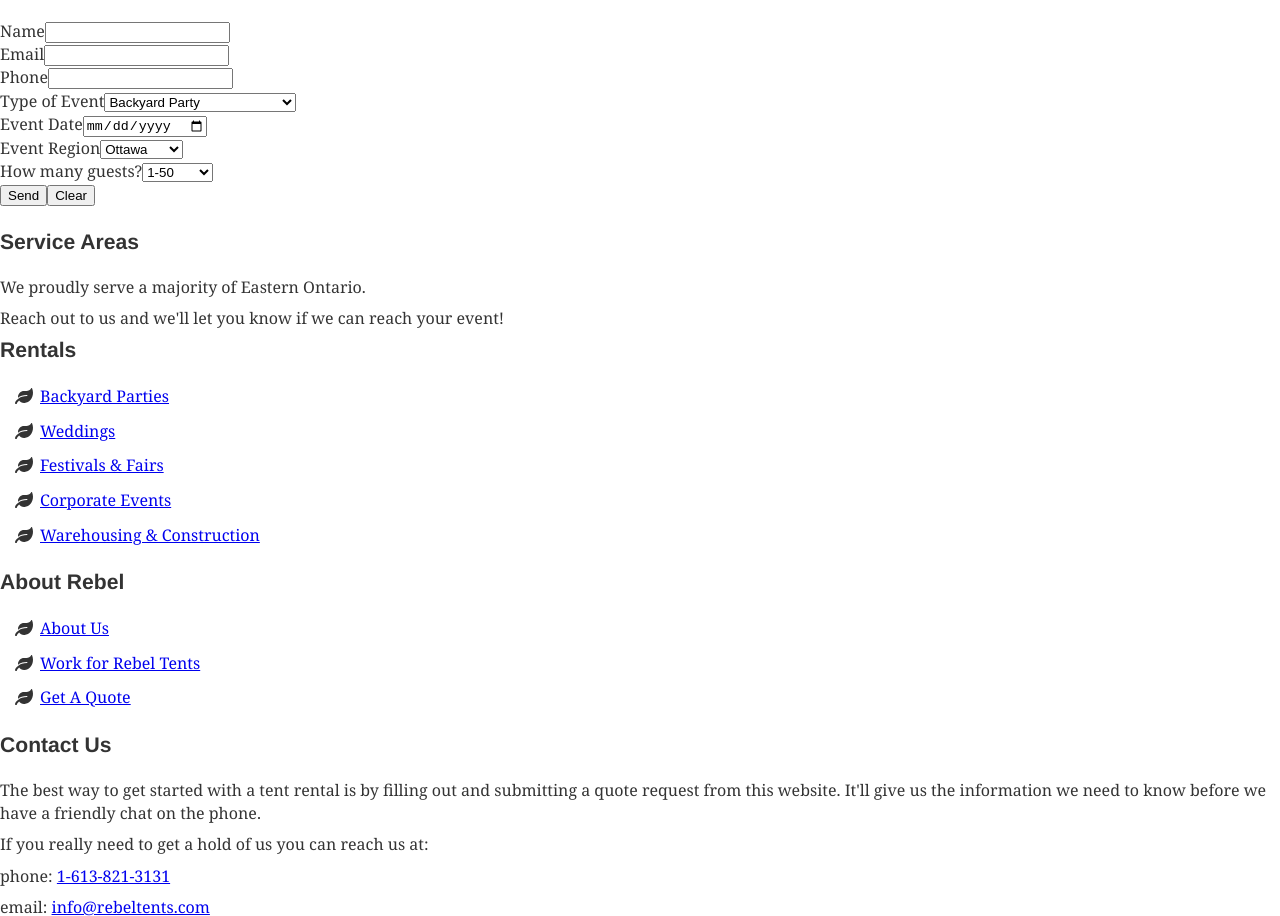
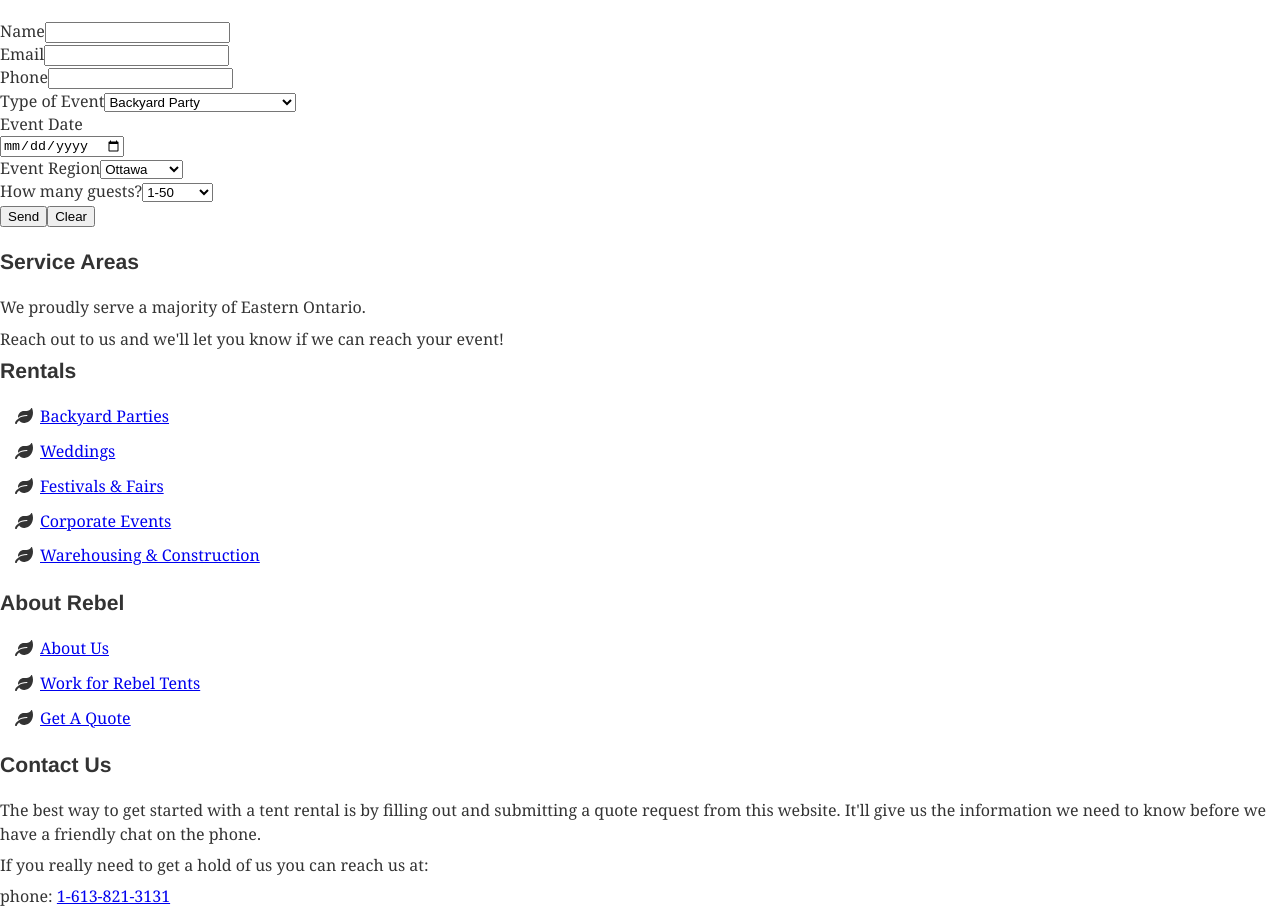
Before and after one commit to ajanuszkiewicz/rebel_tents, a Gatsby site: page / in a window 1280 px wide. Shown: the part 1116-2032 px from the top of the page. Built offline with nearby package versions, Linux system fonts and the light colour scheme; Gatsby itself is replaced by a stand-in of ours.

Commit message:
Fix Safari date picker

```diff
--- a/src/styles/global.css
+++ b/src/styles/global.css
@@ -3,12 +3,27 @@
         @apply text-4xl;
         @apply font-bold;
     }
+
     h2 {
         @apply text-xl;
         @apply mt-4;
         @apply mb-2;
     }
+
     p {
         @apply mb-2;
     }
+
+    input[type="date"] {
+        display: block;
+
+        /* Solution 1 */
+        -webkit-appearance: textfield;
+        -moz-appearance: textfield;
+        min-height: 1.2em;
+
+        /* Solution 2 */
+        /* min-width: 96%; */
+    }
+
 }
```
